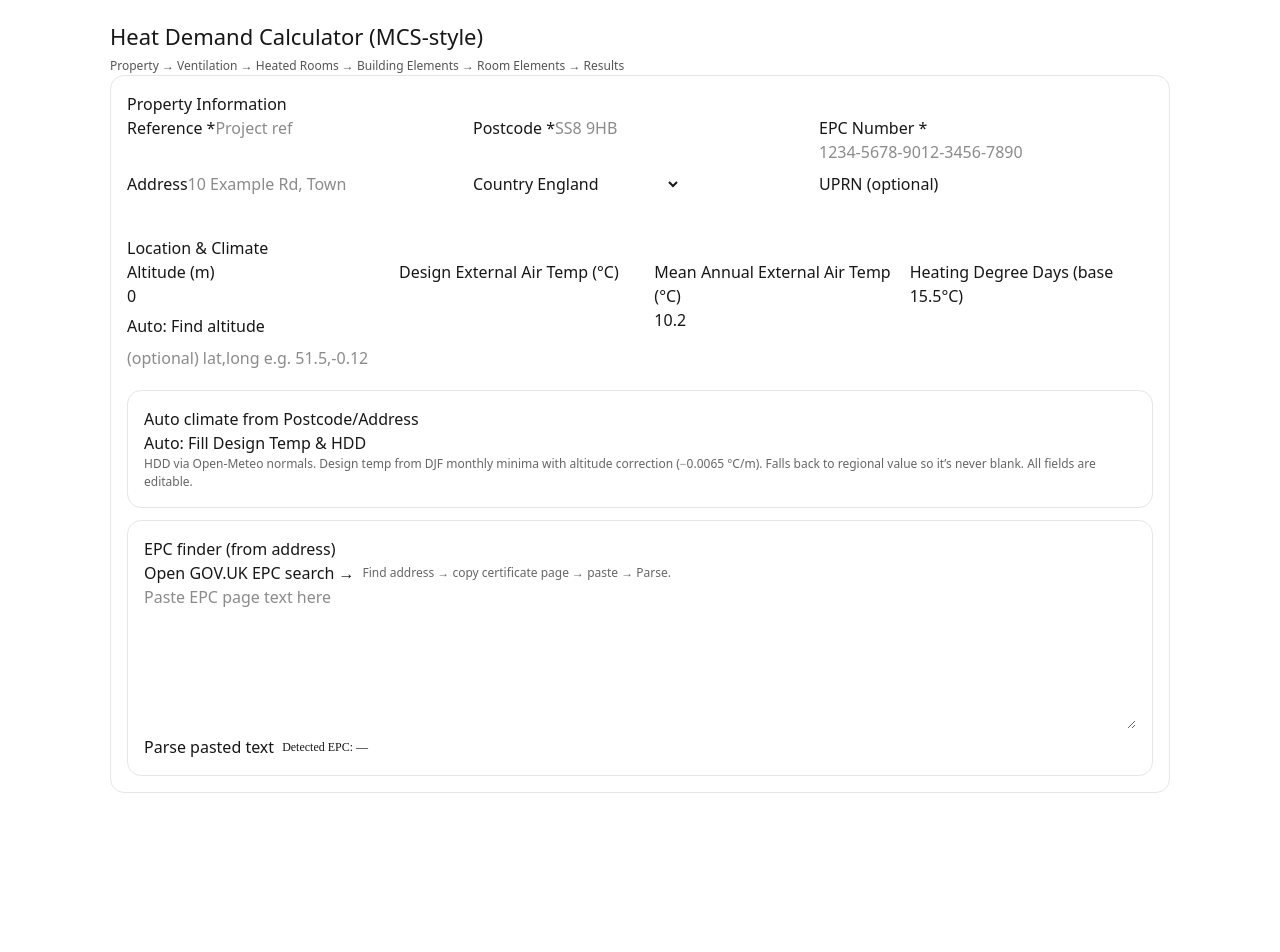
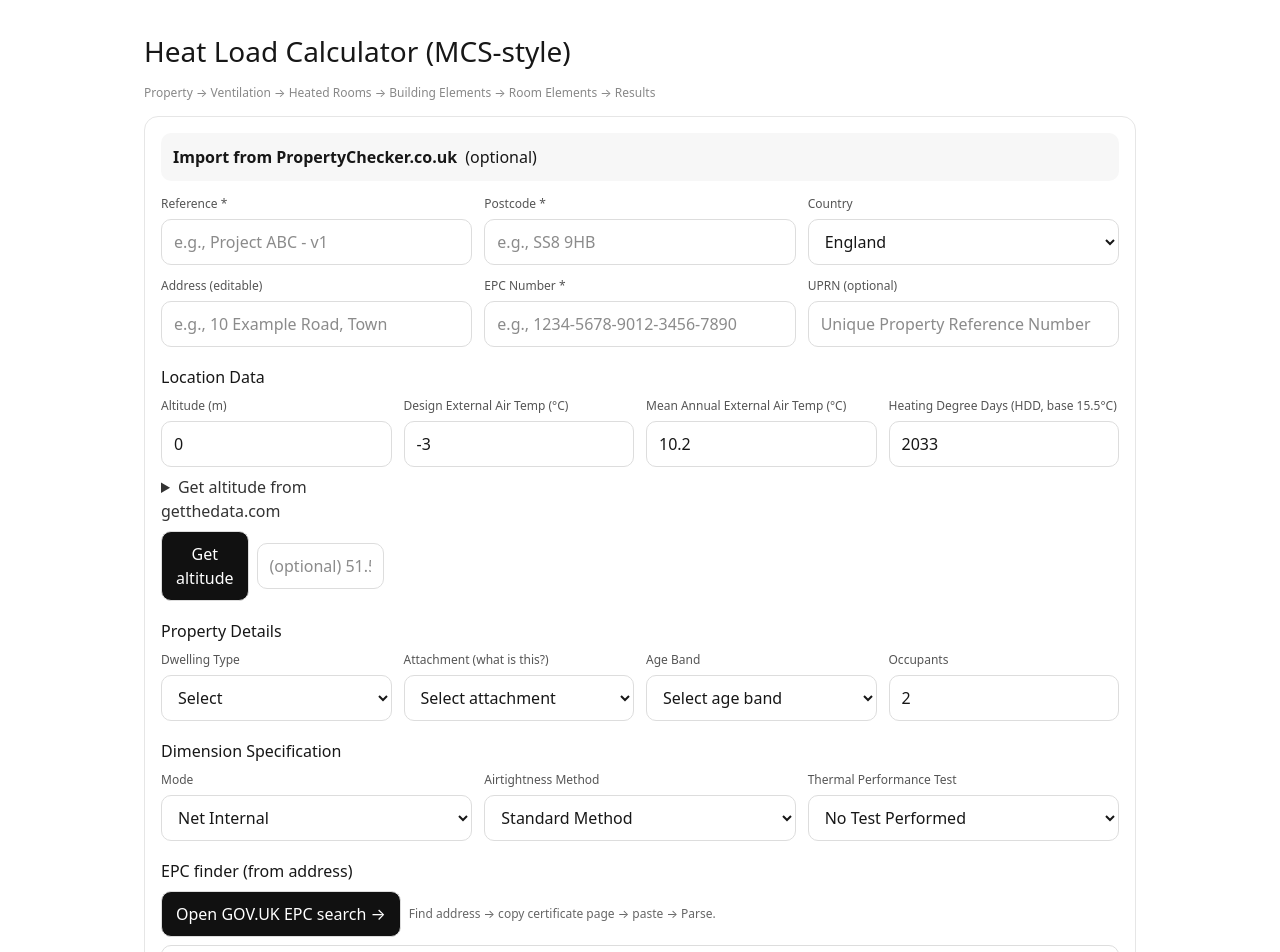
Before and after one commit to damowhu11-1979/heat-demand, a Next.js app: page / in a window 1280 px wide. Shown: the top 952 px of the page. Before the commit the page ends 813 px from the top, so only its background shows below. Built offline with nearby package versions, Linux system fonts and the light colour scheme.

Commit message:
Update page.tsx

```diff
--- a/app/page.tsx
+++ b/app/page.tsx
@@ -1,9 +1,9 @@
 // app/page.tsx
 'use client';
 
-import React, { useState } from 'react';
+import React, { useEffect, useMemo, useRef, useState } from 'react';
 
-/* ---------------- helpers (single-file, client only) ---------------- */
+/* ---------------- core helpers ---------------- */
 type LatLon = { lat: number; lon: number; src: 'postcodes.io' | 'nominatim' | 'latlon' };
 const DAYS = [31, 28, 31, 30, 31, 30, 31, 31, 30, 31, 30, 31];
 
@@ -101,12 +101,10 @@ function designTempFromDJF(mins: number[], altitudeMeters: number): number | nul
   const djfVals = djfIdx.map((i) => mins[i]).filter((v) => isFinite(v));
   if (!djfVals.length) return null;
   const base = Math.min(...djfVals);
-  const safety = base - 2; // conservative
-  const lapse = safety - 0.0065 * (Number(altitudeMeters) || 0); // °C/m
+  const safety = base - 2;                               // why: conservative buffer
+  const lapse = safety - 0.0065 * (Number(altitudeMeters) || 0); // std lapse rate °C/m
   return Math.round(lapse);
 }
-
-/* ----- regional fallback for design temp (ensures never null) ----- */
 function designTempRegionalFallback(lat: number, altitudeMeters: number): number {
   let base: number;
   if (lat < 51.5) base = -2;
@@ -121,19 +119,14 @@ async function autoClimateCalc(postcode: string, address: string, altitudeMeters
   const geo = await geocodeAny(postcode, address);
   let hdd: number | undefined;
   try { hdd = await fetchHDD(geo.lat, geo.lon); } catch {}
-
   let designTemp: number | null = null;
   try {
     const normals = await fetchMonthlyNormals(geo.lat, geo.lon);
     if (!isFinite(hdd as number)) hdd = hddFromMeans(normals.mean);
     designTemp = designTempFromDJF(normals.min, altitudeMeters);
-  } catch {
-    // ignore; fallback below
-  }
-
-  if (!isFinite(hdd as number)) hdd = 2033; // UK typical fallback
+  } catch {}
+  if (!isFinite(hdd as number)) hdd = 2033;                       // UK fallback
   if (!isFinite(designTemp as number)) designTemp = designTempRegionalFallback(geo.lat, altitudeMeters);
-
   return { hdd: hdd!, designTemp: designTemp!, lat: geo.lat, lon: geo.lon };
 }
 
@@ -142,173 +135,365 @@ function extractRRN(text: string): string | null {
   return m ? m[1] : null;
 }
 
-/* ------------------------------- UI ------------------------------- */
-function AutoAltitude({
-  postcode, address, onAltitude,
-}: { postcode: string; address: string; onAltitude: (m: number) => void }) {
-  const [latlonOverride, setLatlonOverride] = useState('');
-  const [status, setStatus] = useState('');
-  const run = async () => {
-    try {
-      setStatus('Looking up…');
-      const geo = await geocodeAny(postcode, address, latlonOverride);
-      const elev = await elevation(geo.lat, geo.lon);
-      onAltitude(Math.round(elev.metres));
-      setStatus(`${Math.round(elev.metres)} m • geo:${geo.src} • elev:${elev.provider} @ ${geo.lat.toFixed(5)},${geo.lon.toFixed(5)}`);
-    } catch (e: any) {
-      setStatus(`Failed: ${e?.message || String(e)}`);
-    }
-  };
+/* -------------------------- small components -------------------------- */
+function Label({ children }: { children: React.ReactNode }) {
+  return <label style={{ display: 'block', fontSize: 12, color: '#555', marginBottom: 6 }}>{children}</label>;
+}
+function Input(props: React.InputHTMLAttributes<HTMLInputElement>) {
+  return <input {...props} style={{ ...inputStyle, ...(props.style || {}) }} />;
+}
+function Select(props: React.SelectHTMLAttributes<HTMLSelectElement>) {
+  return <select {...props} style={{ ...inputStyle, ...(props.style || {}) }} />;
+}
+function Button(props: React.ButtonHTMLAttributes<HTMLButtonElement>) {
   return (
-    <div style={{ display: 'flex', gap: 8, alignItems: 'center', marginTop: 6, flexWrap: 'wrap' }}>
-      <button onClick={run}>Auto: Find altitude</button>
-      <input
-        placeholder="(optional) lat,long e.g. 51.5,-0.12"
-        value={latlonOverride}
-        onChange={(e) => setLatlonOverride(e.target.value)}
-        style={{ minWidth: 260 }}
-      />
-      <span style={{ color: '#555', fontSize: 12 }}>{status}</span>
-    </div>
+    <button
+      {...props}
+      style={{
+        borderRadius: 10,
+        padding: '10px 14px',
+        border: '1px solid #ddd',
+        background: props.disabled ? '#eee' : '#111',
+        color: props.disabled ? '#888' : '#fff',
+        cursor: props.disabled ? 'not-allowed' : 'pointer',
+      }}
+    />
   );
 }
 
+/* ---------------------------------- UI ---------------------------------- */
 export default function Page() {
+  // Property info
   const [reference, setReference] = useState('');
   const [postcode, setPostcode] = useState('');
+  const [country, setCountry] = useState('England');
   const [address, setAddress] = useState('');
   const [epcNo, setEpcNo] = useState('');
+  const [uprn, setUprn] = useState('');
+
+  // Location/climate
   const [altitude, setAltitude] = useState<number | ''>(0);
-  const [tex, setTex] = useState<number | ''>('');
-  const [hdd, setHdd] = useState<number | ''>('');
+  const [tex, setTex] = useState<number | ''>(-3);
+  const [hdd, setHdd] = useState<number | ''>(2033);
+  const meanAnnual = 10.2;
+
+  // Details
+  const [dwelling, setDwelling] = useState('');
+  const [attach, setAttach] = useState('');
+  const [ageBand, setAgeBand] = useState('');
+  const [occupants, setOccupants] = useState(2);
+  const [mode, setMode] = useState('Net Internal');
+  const [airtight, setAirtight] = useState('Standard Method');
+  const [thermalTest, setThermalTest] = useState('No Test Performed');
+
+  // Status
   const [climStatus, setClimStatus] = useState('');
+  const [altStatus, setAltStatus] = useState('');
   const [epcPaste, setEpcPaste] = useState('');
-  const [epcDbg, setEpcDbg] = useState('—');
 
-  const onClimate = async () => {
+  const debounce = useRef<number | null>(null);
+
+  // (a) Auto-run climate on postcode/address/altitude changes (debounced)
+  useEffect(() => {
+    if (!postcode && !address) return;
+    if (debounce.current) window.clearTimeout(debounce.current);
+    debounce.current = window.setTimeout(async () => {
+      try {
+        setClimStatus('Auto climate: looking up…');
+        const res = await autoClimateCalc(postcode, address, Number(altitude) || 0);
+        setHdd(res.hdd);
+        setTex(res.designTemp);
+        setClimStatus(`Auto climate ✓  HDD ${res.hdd}, DesignT ${res.designTemp}°C`);
+      } catch (e: any) {
+        setClimStatus(`Auto climate failed: ${e?.message || e}`);
+      }
+    }, 700);
+    // eslint-disable-next-line react-hooks/exhaustive-deps
+  }, [postcode, address, altitude]);
+
+  // Altitude button
+  const [latlonOverride, setLatlonOverride] = useState('');
+  const onFindAltitude = async () => {
     try {
-      setClimStatus('Looking up…');
-      const res = await autoClimateCalc(postcode, address, Number(altitude) || 0);
-      setHdd(res.hdd);
-      setTex(res.designTemp);
-      setClimStatus(`OK • HDD=${res.hdd}, DesignT=${res.designTemp}°C @ ${res.lat.toFixed(4)},${res.lon.toFixed(4)}`);
+      setAltStatus('Looking up…');
+      const geo = await geocodeAny(postcode, address, latlonOverride);
+      const elev = await elevation(geo.lat, geo.lon);
+      setAltitude(Math.round(elev.metres));
+      setAltStatus(`Found ${Math.round(elev.metres)} m • geo:${geo.src} • elev:${elev.provider}`);
     } catch (e: any) {
-      setClimStatus(`Failed: ${e?.message || String(e)}`);
+      setAltStatus(`Failed: ${e?.message || String(e)}`);
     }
   };
+
+  // EPC parse
   const onParseEpc = () => {
     const rrn = extractRRN(epcPaste);
-    setEpcDbg(rrn || 'not found');
     if (rrn) setEpcNo(rrn);
   };
 
+  // (b) Reset & Save
+  const resetAll = () => {
+    setReference('');
+    setPostcode('');
+    setCountry('England');
+    setAddress('');
+    setEpcNo('');
+    setUprn('');
+    setAltitude(0);
+    setTex(-3);
+    setHdd(2033);
+    setDwelling('');
+    setAttach('');
+    setAgeBand('');
+    setOccupants(2);
+    setMode('Net Internal');
+    setAirtight('Standard Method');
+    setThermalTest('No Test Performed');
+    setClimStatus('');
+    setAltStatus('');
+    setLatlonOverride('');
+    setEpcPaste('');
+  };
+
+  const savePayload = useMemo(
+    () => ({
+      reference, postcode, country, address, epcNo, uprn,
+      altitude, tex, meanAnnual, hdd,
+      dwelling, attach, ageBand, occupants,
+      mode, airtight, thermalTest,
+    }),
+    [reference, postcode, country, address, epcNo, uprn, altitude, tex, hdd, dwelling, attach, ageBand, occupants, mode, airtight, thermalTest]
+  );
+
+  const onSave = () => {
+    // why: demo placeholder; back-end can be added later
+    console.log('SAVE', savePayload);
+    alert('Saved locally (console). Wire to your backend when ready.');
+  };
+  const onSaveContinue = () => {
+    console.log('SAVE & CONTINUE', savePayload);
+    alert('Saved. Next pages (Ventilation → Heated Rooms) can be wired next.');
+  };
+
   return (
-    <main style={{ maxWidth: 1100, margin: '0 auto', padding: 20, fontFamily: 'system-ui' }}>
-      <h1 style={{ margin: 0, fontSize: 22 }}>Heat Demand Calculator (MCS-style)</h1>
-      <p style={{ color: '#555', marginTop: 4, fontSize: 12 }}>
+    <main style={{ maxWidth: 1040, margin: '0 auto', padding: 24, fontFamily: 'system-ui, -apple-system, Segoe UI, Roboto, Arial, sans-serif' }}>
+      <h1 style={{ fontSize: 28, margin: '6px 0 12px' }}>Heat Load Calculator (MCS-style)</h1>
+      <div style={{ color: '#888', fontSize: 12, marginBottom: 14 }}>
         Property → Ventilation → Heated Rooms → Building Elements → Room Elements → Results
-      </p>
+      </div>
 
       <section style={card}>
-        <h2>Property Information</h2>
+        {/* Import hint */}
+        <div style={{ ...row, marginBottom: 14, padding: 12, borderRadius: 10, background: '#f7f7f7' }}>
+          <strong>Import from PropertyChecker.co.uk</strong> <span>(optional)</span>
+        </div>
 
+        {/* Top grid */}
         <div style={grid3}>
           <div>
-            <label>Reference *</label>
-            <input value={reference} onChange={(e) => setReference(e.target.value)} placeholder="Project ref" />
+            <Label>Reference *</Label>
+            <Input placeholder="e.g., Project ABC - v1" value={reference} onChange={(e) => setReference(e.target.value)} />
           </div>
           <div>
-            <label>Postcode *</label>
-            <input value={postcode} onChange={(e) => setPostcode(e.target.value)} placeholder="SS8 9HB" />
+            <Label>Postcode *</Label>
+            <Input placeholder="e.g., SS8 9HB" value={postcode} onChange={(e) => setPostcode(e.target.value)} />
           </div>
           <div>
-            <label>EPC Number *</label>
-            <input value={epcNo} onChange={(e) => setEpcNo(e.target.value)} placeholder="1234-5678-9012-3456-7890" />
+            <Label>Country</Label>
+            <Select value={country} onChange={(e) => setCountry(e.target.value)}>
+              <option>England</option><option>Wales</option><option>Scotland</option><option>Northern Ireland</option>
+            </Select>
+          </div>
+
+          <div>
+            <Label>Address (editable)</Label>
+            <Input placeholder="e.g., 10 Example Road, Town" value={address} onChange={(e) => setAddress(e.target.value)} />
+          </div>
+          <div>
+            <Label>EPC Number *</Label>
+            <Input placeholder="e.g., 1234-5678-9012-3456-7890" value={epcNo} onChange={(e) => setEpcNo(e.target.value)} />
+          </div>
+          <div>
+            <Label>UPRN (optional)</Label>
+            <Input placeholder="Unique Property Reference Number" value={uprn} onChange={(e) => setUprn(e.target.value)} />
           </div>
         </div>
 
-        <div style={{ ...grid3, marginTop: 8 }}>
+        {/* Location Data */}
+        <h3 style={{ marginTop: 18, marginBottom: 8 }}>Location Data</h3>
+        <div style={grid4}>
           <div>
-            <label>Address</label>
-            <input value={address} onChange={(e) => setAddress(e.target.value)} placeholder="10 Example Rd, Town" />
+            <Label>Altitude (m)</Label>
+            <Input type="number" value={altitude} onChange={(e) => setAltitude(e.target.value === '' ? '' : Number(e.target.value))} />
+            <div style={{ marginTop: 8 }}>
+              <details>
+                <summary style={{ cursor: 'pointer', color: '#333' }}>Get altitude from getthedata.com</summary>
+                <div style={{ marginTop: 6, color: '#666', fontSize: 12 }}>
+                  Uses postcodes.io / Nominatim and Open-Elevation (fallback OpenTopoData). You can also enter
+                  <em> lat,long </em> override:
+                </div>
+              </details>
+              <div style={{ display: 'flex', gap: 8, alignItems: 'center', marginTop: 8 }}>
+                <Button onClick={onFindAltitude}>Get altitude</Button>
+                <Input placeholder="(optional) 51.5,-0.12" value={latlonOverride} onChange={(e) => setLatlonOverride(e.target.value)} style={{ maxWidth: 180 }} />
+                <span style={{ color: '#666', fontSize: 12 }}>{altStatus}</span>
+              </div>
+            </div>
           </div>
+
           <div>
-            <label>Country</label>
-            <select defaultValue="England">
-              <option>England</option><option>Wales</option><option>Scotland</option><option>Northern Ireland</option>
-            </select>
+            <Label>Design External Air Temp (°C)</Label>
+            <Input type="number" value={tex} onChange={(e) => setTex(e.target.value === '' ? '' : Number(e.target.value))} />
           </div>
+
           <div>
-            <label>UPRN (optional)</label>
-            <input />
+            <Label>Mean Annual External Air Temp (°C)</Label>
+            <Input type="number" value={meanAnnual} readOnly />
+          </div>
+
+          <div>
+            <Label>Heating Degree Days (HDD, base 15.5°C)</Label>
+            <Input type="number" value={hdd} onChange={(e) => setHdd(e.target.value === '' ? '' : Number(e.target.value))} />
           </div>
         </div>
 
-        <h3 style={{ marginTop: 16 }}>Location & Climate</h3>
+        {/* Property details */}
+        <h3 style={{ marginTop: 18, marginBottom: 8 }}>Property Details</h3>
         <div style={grid4}>
           <div>
-            <label>Altitude (m)</label>
-            <input
-              type="number"
-              value={altitude}
-              onChange={(e) => setAltitude(e.target.value === '' ? '' : Number(e.target.value))}
-            />
-            <AutoAltitude postcode={postcode} address={address} onAltitude={(m) => setAltitude(Math.round(m))} />
+            <Label>Dwelling Type</Label>
+            <Select value={dwelling} onChange={(e) => setDwelling(e.target.value)}>
+              <option value="">Select</option>
+              <option>Detached</option><option>Semi-detached</option><option>Terraced</option>
+              <option>Flat</option><option>Bungalow</option>
+            </Select>
           </div>
           <div>
-            <label>Design External Air Temp (°C)</label>
-            <input type="number" value={tex} onChange={(e) => setTex(e.target.value === '' ? '' : Number(e.target.value))} />
+            <Label>Attachment (what is this?)</Label>
+            <Select value={attach} onChange={(e) => setAttach(e.target.value)}>
+              <option value="">Select attachment</option>
+              <option>Mid</option><option>End</option><option>Corner</option>
+            </Select>
           </div>
           <div>
-            <label>Mean Annual External Air Temp (°C)</label>
-            <input type="number" value={10.2} readOnly />
+            <Label>Age Band</Label>
+            <Select value={ageBand} onChange={(e) => setAgeBand(e.target.value)}>
+              <option value="">Select age band</option>
+              <option>pre-1900</option><option>1900-1929</option><option>1930-1949</option>
+              <option>1950-1966</option><option>1967-1975</option><option>1976-1982</option>
+              <option>1983-1990</option><option>1991-1995</option><option>1996-2002</option>
+              <option>2003-2006</option><option>2007-2011</option><option>2012-present</option>
+            </Select>
           </div>
           <div>
-            <label>Heating Degree Days (base 15.5°C)</label>
-            <input type="number" value={hdd} onChange={(e) => setHdd(e.target.value === '' ? '' : Number(e.target.value))} />
+            <Label>Occupants</Label>
+            <Input type="number" value={occupants} onChange={(e) => setOccupants(Number(e.target.value || 0))} />
           </div>
         </div>
 
-        <div style={lightCard}>
-          <h3>Auto climate from Postcode/Address</h3>
-          <div style={row}>
-            <button onClick={onClimate}>Auto: Fill Design Temp & HDD</button>
-            <span style={{ color: '#666', fontSize: 12 }}>{climStatus}</span>
+        {/* Dimension spec */}
+        <h3 style={{ marginTop: 18, marginBottom: 8 }}>Dimension Specification</h3>
+        <div style={grid3}>
+          <div>
+            <Label>Mode</Label>
+            <Select value={mode} onChange={(e) => setMode(e.target.value)}>
+              <option>Net Internal</option><option>Gross Internal</option>
+            </Select>
           </div>
-          <div style={{ color: '#666', fontSize: 12 }}>
-            HDD via Open-Meteo normals. Design temp from DJF monthly minima with altitude correction (−0.0065 °C/m).
-            Falls back to regional value so it’s never blank. All fields are editable.
+          <div>
+            <Label>Airtightness Method</Label>
+            <Select value={airtight} onChange={(e) => setAirtight(e.target.value)}>
+              <option>Standard Method</option><option>Measured n50</option>
+            </Select>
+          </div>
+          <div>
+            <Label>Thermal Performance Test</Label>
+            <Select value={thermalTest} onChange={(e) => setThermalTest(e.target.value)}>
+              <option>No Test Performed</option><option>Thermal Imaging</option><option>Co-heating</option>
+            </Select>
           </div>
         </div>
 
-        <div style={lightCard}>
-          <h3>EPC finder (from address)</h3>
-          <div style={row}>
+        {/* Auto climate status */}
+        <div style={{ marginTop: 12, fontSize: 12, color: '#666' }}>{climStatus}</div>
+
+        {/* EPC parse */}
+        <div style={{ marginTop: 18 }}>
+          <h3 style={{ margin: '4px 0 8px' }}>EPC finder (from address)</h3>
+          <div style={{ ...row, marginBottom: 8 }}>
             <a href="https://www.gov.uk/find-energy-certificate" target="_blank" rel="noreferrer">
-              <button>Open GOV.UK EPC search →</button>
+              <Button>Open GOV.UK EPC search →</Button>
             </a>
-            <span style={{ color: '#666', fontSize: 12 }}>Find address → copy certificate page → paste → Parse.</span>
+            <span style={{ color: '#666', fontSize: 12 }}>
+              Find address → copy certificate page → paste → Parse.
+            </span>
           </div>
           <textarea
             rows={6}
             placeholder="Paste EPC page text here"
             value={epcPaste}
             onChange={(e) => setEpcPaste(e.target.value)}
-            style={{ width: '100%' }}
+            style={{ width: '100%', ...inputStyle, height: 140, resize: 'vertical' }}
           />
-          <div style={row}>
-            <button onClick={onParseEpc}>Parse pasted text</button>
-            <span style={{ fontFamily: 'ui-monospace', fontSize: 12 }}>Detected EPC: {epcDbg}</span>
+          <div style={{ ...row, marginTop: 8 }}>
+            <Button onClick={onParseEpc}>Parse pasted text</Button>
+            <span style={{ fontFamily: 'ui-monospace', fontSize: 12 }}>Detected EPC: {epcNo || '—'}</span>
           </div>
+        </div>
+
+        {/* Actions */}
+        <div style={{ display: 'flex', gap: 10, justifyContent: 'flex-end', marginTop: 22 }}>
+          <button onClick={resetAll} style={secondaryBtn}>Reset</button>
+          <button onClick={onSave} style={secondaryBtn}>Save</button>
+          <button onClick={onSaveContinue} style={primaryBtn}>Save & Continue →</button>
         </div>
       </section>
     </main>
   );
 }
 
-/* ----------------------------- inline styles ----------------------------- */
-const card: React.CSSProperties = { background: '#fff', border: '1px solid #e6e6e6', borderRadius: 14, padding: 16 };
-const lightCard: React.CSSProperties = { ...card, marginTop: 12 };
-const grid3: React.CSSProperties = { display: 'grid', gridTemplateColumns: 'repeat(3, 1fr)', gap: 12 };
-const grid4: React.CSSProperties = { display: 'grid', gridTemplateColumns: 'repeat(4, 1fr)', gap: 12 };
+/* ------------------------------ styles ------------------------------ */
+const card: React.CSSProperties = {
+  background: '#fff',
+  border: '1px solid #e6e6e6',
+  borderRadius: 14,
+  padding: 16,
+};
+
+const grid3: React.CSSProperties = {
+  display: 'grid',
+  gridTemplateColumns: 'repeat(3, 1fr)',
+  gap: 12,
+};
+const grid4: React.CSSProperties = {
+  display: 'grid',
+  gridTemplateColumns: 'repeat(4, 1fr)',
+  gap: 12,
+};
 const row: React.CSSProperties = { display: 'flex', gap: 8, alignItems: 'center', flexWrap: 'wrap' };
+
+const inputStyle: React.CSSProperties = {
+  width: '100%',
+  padding: '10px 12px',
+  borderRadius: 10,
+  border: '1px solid #ddd',
+  outline: 'none',
+  boxSizing: 'border-box',
+};
+
+const primaryBtn: React.CSSProperties = {
+  background: '#111',
+  color: '#fff',
+  border: '1px solid #111',
+  padding: '12px 18px',
+  borderRadius: 12,
+  cursor: 'pointer',
+};
+const secondaryBtn: React.CSSProperties = {
+  background: '#fff',
+  color: '#111',
+  border: '1px solid #ddd',
+  padding: '12px 18px',
+  borderRadius: 12,
+  cursor: 'pointer',
+};
```
